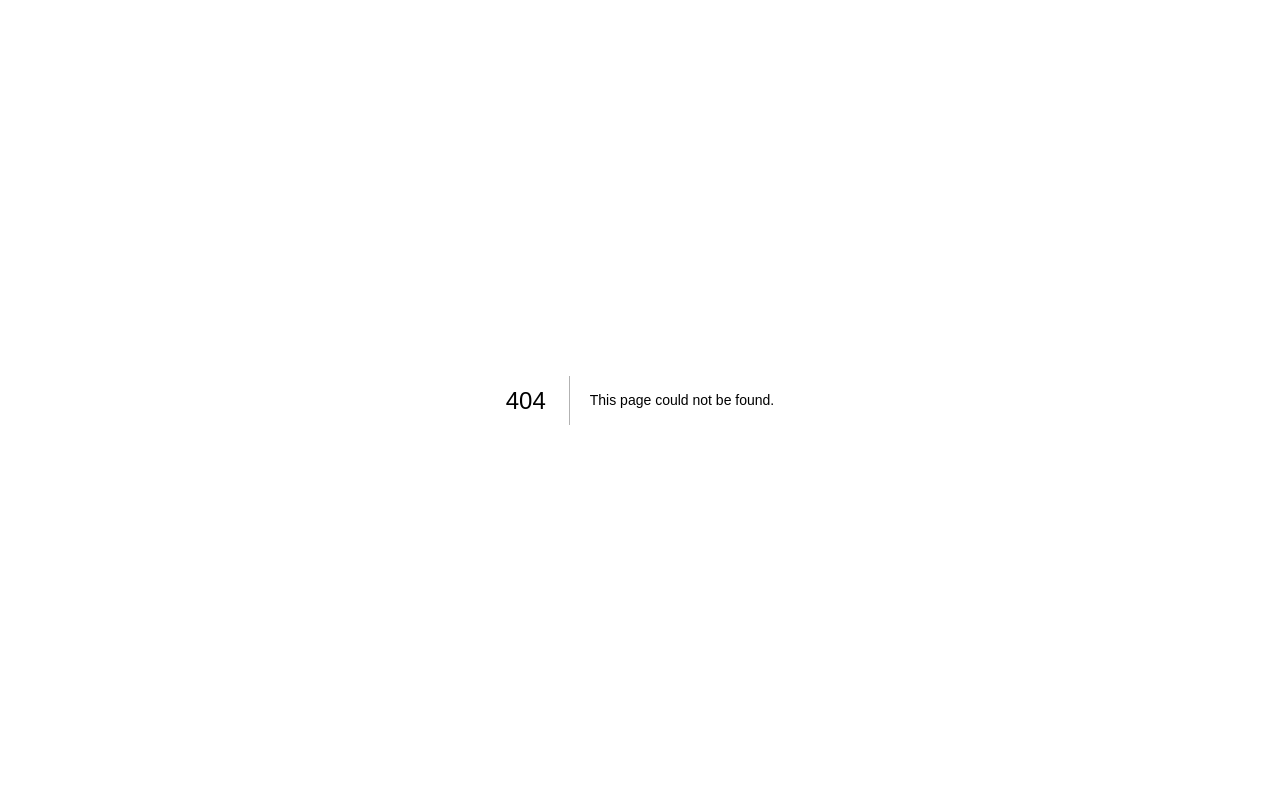
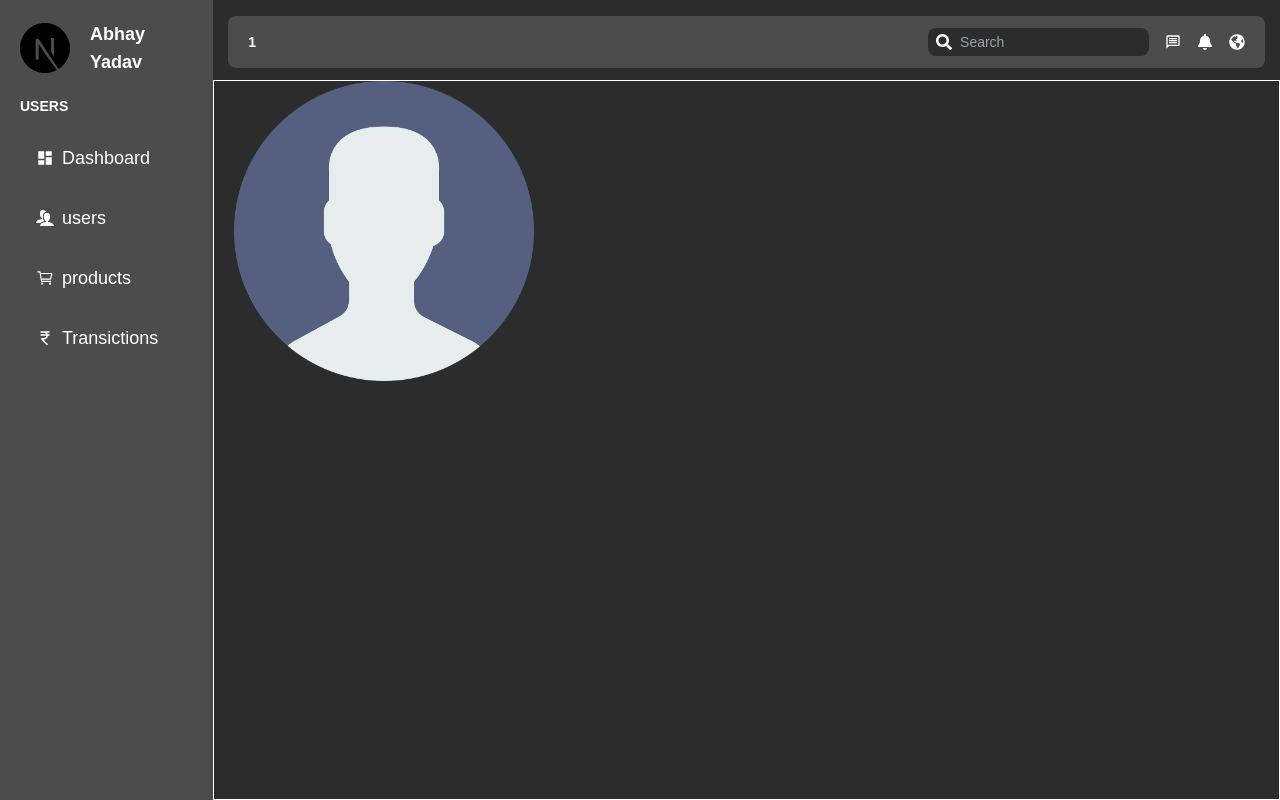
Before and after one commit to Abhay-yadav966/Admin_Dashboard-Next.js, a Next.js app: page /dashboard/users/1 in a window 1280 px wide. Before the commit this address had no page. Built offline with nearby package versions, Linux system fonts and the light colour scheme.

Commit message:
View user page Started

```diff
--- /dev/null
+++ b/app/_components/core/View.js
@@ -0,0 +1,27 @@
+'use client'
+import Image from "next/image";
+import userLogo from '../../_assets/user.png'
+import { useForm } from "react-hook-form";
+
+
+const View = () => {
+
+    // react form
+    const {
+
+    } = useForm();
+
+  return (
+    <div>
+        <Image src={userLogo} width={300} />
+
+        {/* form */}
+
+        <form>
+
+        </form>
+    </div>
+  )
+}
+
+export default View;
--- /dev/null
+++ b/app/dashboard/users/[id]/page.js
@@ -0,0 +1,12 @@
+import View from "@/app/_components/core/View";
+
+const viewUserPage = () => {
+
+  return (
+    <div className="px-5 overflow-auto w-full min-h-full border border-white" >
+        <View/>
+    </div>
+  )
+}
+
+export default viewUserPage;
--- a/app/dashboard/users/page.js
+++ b/app/dashboard/users/page.js
@@ -35,7 +35,9 @@ const userPage = () => {
                 <td className=" text-white text-sm font-semibold pt-5" >Admin</td>
                 <td className=" text-white text-sm font-semibold pt-5" >active</td>
                 <td className=" text-white text-sm font-semibold pt-5" >
-                  <button className="bg-blue-500 px-2 py-1 rounded mr-2" >View</button>
+                  <Link href='/dashboard/users/view-user' >
+                    <button className="bg-blue-500 px-2 py-1 rounded mr-2" >View</button>
+                  </Link>
                   <button className="bg-red-600 px-2 py-1 rounded">Delete</button>
                 </td>
               </tr>
```
Also changed, not shown: app/_assets/user.png (added).
